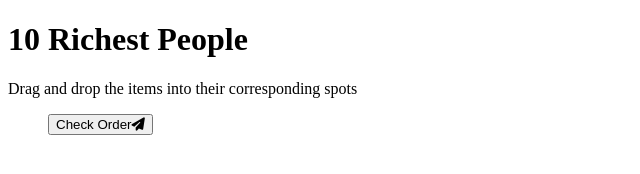
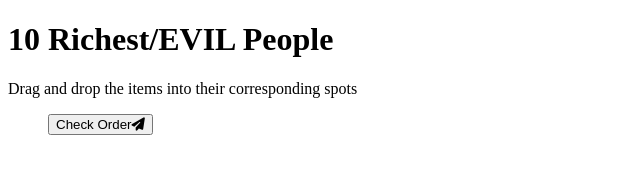
Before and after one commit to akperrine/background-generator, a plain HTML site: page index.html in a window 1280 px wide. Shown: the whole page, without its empty margins (0-640 px from the left). Drawn offline with Linux system fonts and the light colour scheme.

Commit message:
change H1

```diff
--- a/index.html
+++ b/index.html
@@ -13,7 +13,7 @@
     ></script>
   </head>
   <body>
-    <h1>10 Richest People</h1>
+    <h1>10 Richest/EVIL People</h1>
     <p>Drag and drop the items into their corresponding spots</p>
     <ul class="draggable-list" id="draggable-list">
       <button class="check-btn" id="check">
```
